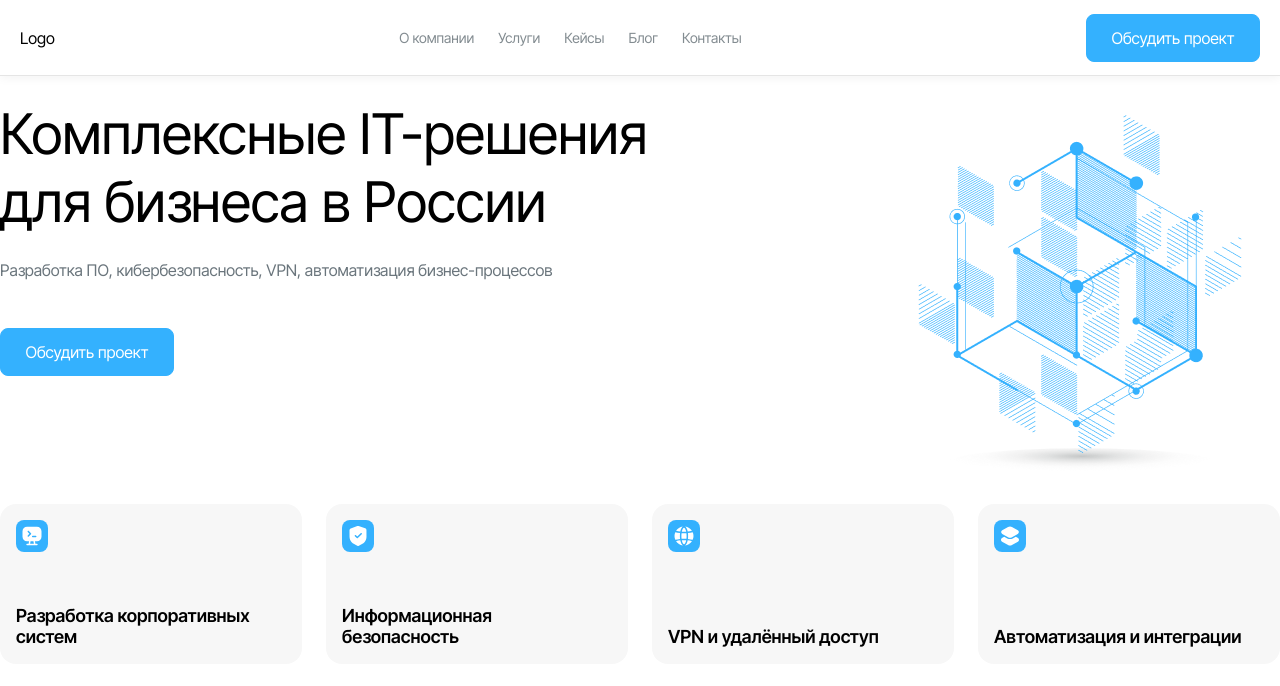
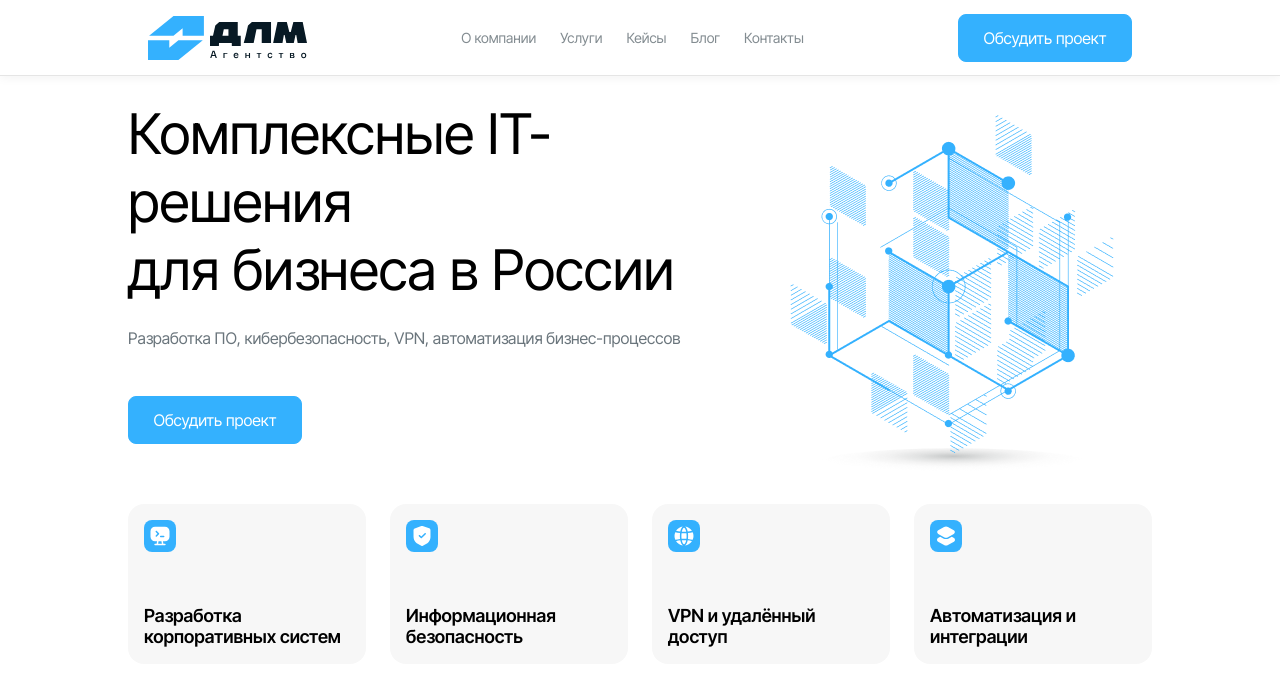
Before and after one commit to webobscure/complex-solutions, a React (Vite) app: page / in a window 1280 px wide. Shown: the top 686 px of the page. Built offline with nearby package versions, Linux system fonts and the light colour scheme.

Commit message:
добавил лого компании, обноваил ширину контейнера

```diff
--- a/src/components/Header/Header.jsx
+++ b/src/components/Header/Header.jsx
@@ -1,6 +1,7 @@
 import { Link } from "react-router-dom";
 
 import "./Header.css";
+import logo from "../../assets/dlm-logo.svg";
 
 import Button from "../elements/Button/Button";
 import Container from "../elements/Container/Container";
@@ -10,7 +11,9 @@ export default function Header() {
     <header className="header">
       <Container>
         <div className="header-container">
-          <div className="header-container_item">Logo</div>
+          <div className="header-container_item">
+            <img src={logo} logo="dlm-agency" />
+          </div>
           <div className="header-container_item">
             <Link className="header-container_item-link">О компании</Link>
             <Link className="header-container_item-link">Услуги</Link>
--- a/src/components/elements/Container/Container.css
+++ b/src/components/elements/Container/Container.css
@@ -1,5 +1,5 @@
 .container {
-  max-width: 1440px;
+  max-width: 1024px;
   margin: 0 auto;
   width: 100%;
 }
```
Also changed, not shown: src/assets/dlm-logo.svg (added).
